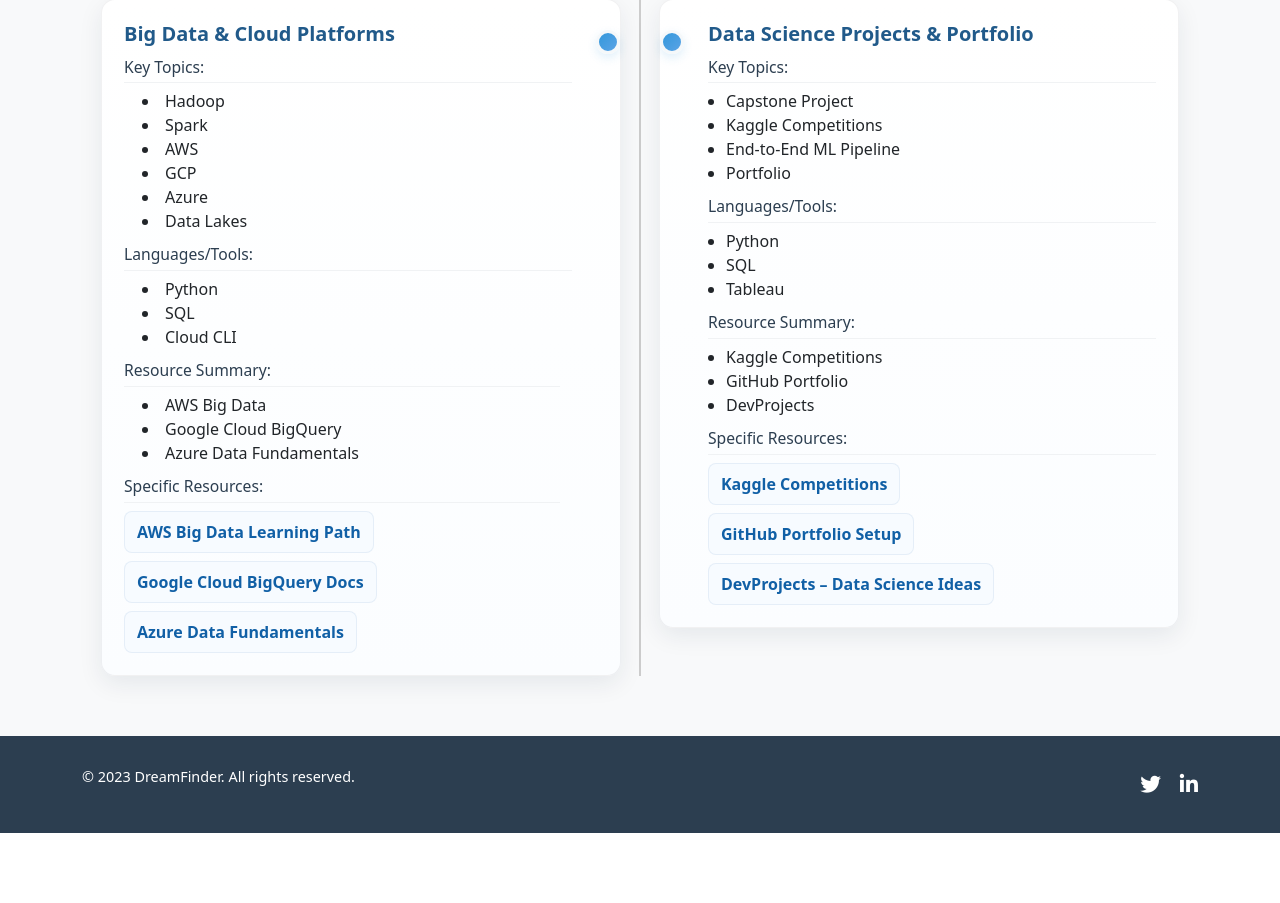
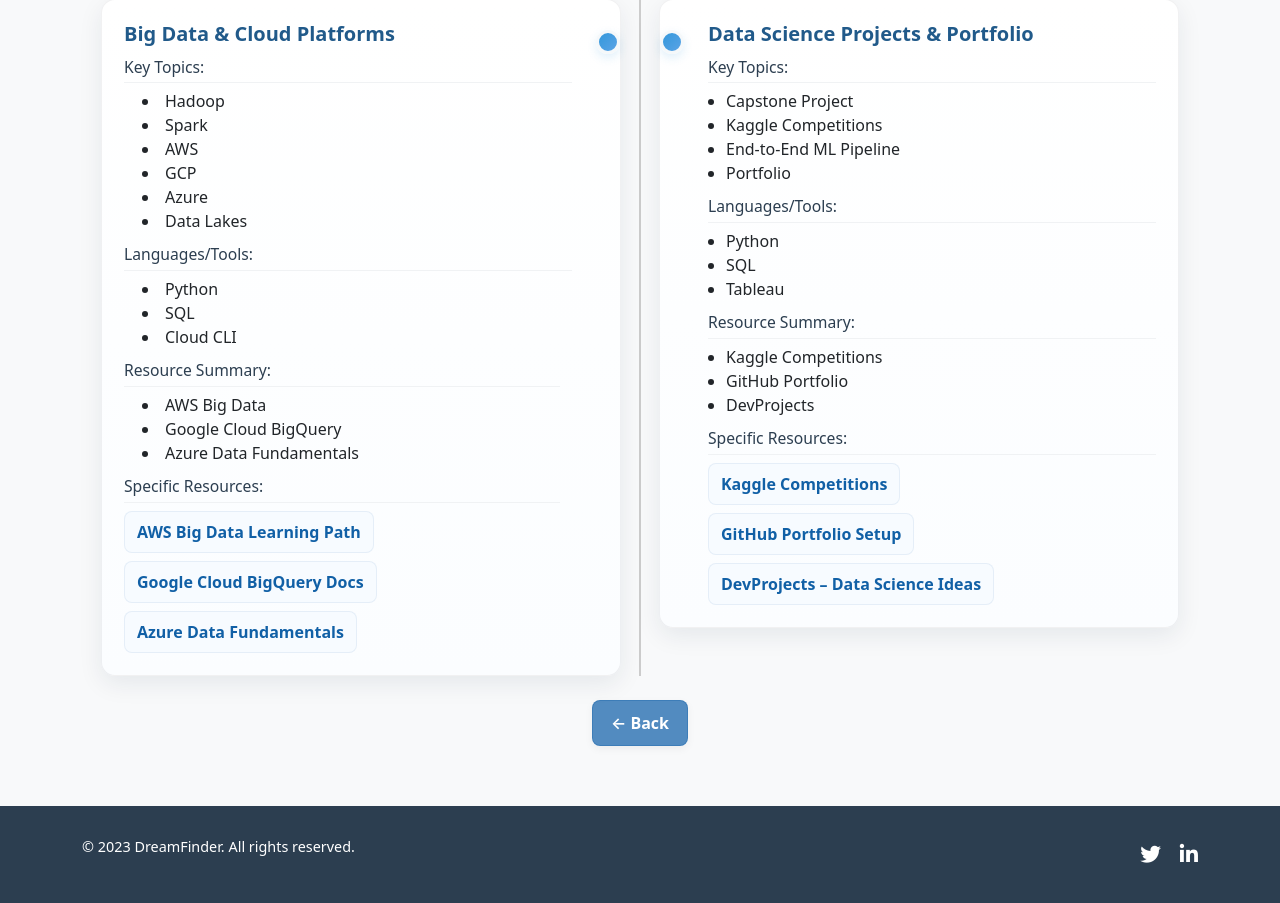
Before and after one commit to sonu-yadav0011/dream-finder, a Flask app: a page that uses templates/roadmap.html in a window 1280 px wide. Shown: the part 3029-3932 px from the top of the page. Before the commit the page ends 3862 px from the top, so only its background shows below. Run offline with Flask 3, Linux system fonts and the light colour scheme; some libraries are stand-ins or nearby versions.

Commit message:
add back button

```diff
--- a/static/styles.css
+++ b/static/styles.css
@@ -452,3 +452,31 @@ a {
     margin: 0;
     padding-left: 18px;
 }
+
+/* Back button container and button — match site styling */
+.mt-4.text-center {
+    margin-top: 1.5rem; /* keep vertical spacing consistent with site */
+    text-align: center;
+}
+
+/* styled back button to match other UI cards/buttons */
+.back-btn {
+    display: inline-block;
+    background-color: #3b7bb8e0;  /* Changed from var(--secondary-bg) to match requested color */
+    color: white;              /* Changed to white for better contrast */
+    border: 1px solid #3b7bb8e0; /* Slightly darker border */
+    padding: 10px 18px;
+    border-radius: 8px;
+    box-shadow: 0 3px 8px var(--shadow-light);
+    transition: background-color 0.18s ease, transform 0.12s ease, box-shadow 0.12s ease;
+    text-decoration: none;
+    font-weight: 600;
+}
+
+.back-btn:hover,
+.back-btn:focus {
+    background-color: #4993d6; /* Darker shade for hover */
+    color: white;
+    transform: translateY(-2px);
+    box-shadow: 0 10px 30px rgba(90, 163, 230, 0.2);
+}
--- a/templates/roadmap.html
+++ b/templates/roadmap.html
@@ -64,5 +64,13 @@
         </div>
         {% endfor %}
     </section>
+
+    <div class="mt-4 text-center">
+        <a href="{{ url_for('index') }}"
+           class="back-btn"
+           onclick="if (history.length > 1) { history.back(); return false; }">
+            ← Back
+        </a>
+    </div>
 </div>
 {% endblock %}
```
Also changed, not shown: templates/index.html (+38 -5 lines), gandu.py (added).
